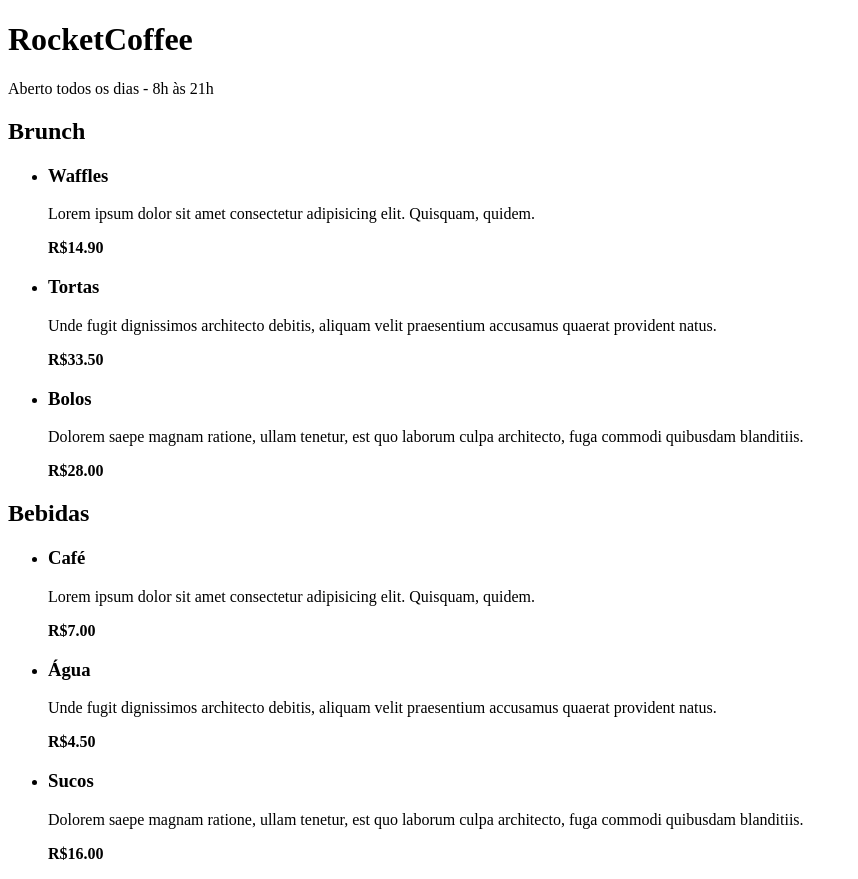
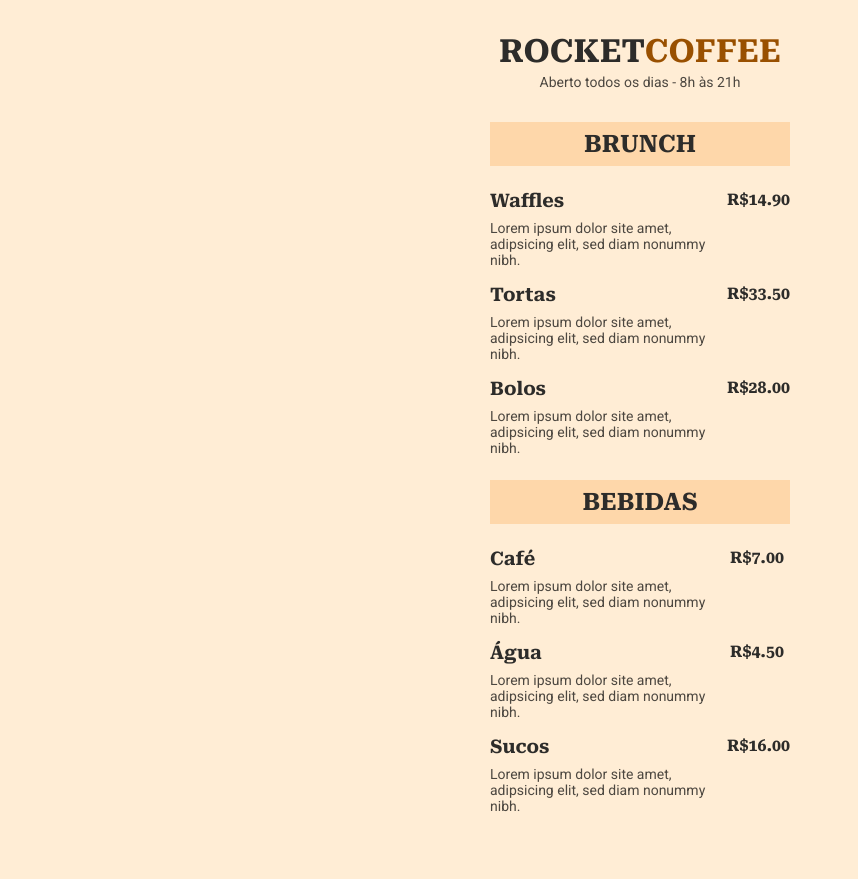
Before and after one commit to angelicaalbuquerque/rocketcoffee_rocketseat, a plain HTML site: page index.html in a window 1280 px wide. Shown: the whole page, without its empty margins (0-858 px from the left). After the commit the page ends 838 px from the top, so only its background shows below. Drawn offline with Linux system fonts and the light colour scheme.

Commit message:
Estilização do menu digital

```diff
--- a/index.html
+++ b/index.html
@@ -4,11 +4,18 @@
     <meta charset="UTF-8" />
     <meta http-equiv="X-UA-Compatible" content="IE=edge" />
     <meta name="viewport" content="width=device-width, initial-scale=1.0" />
+    <link rel="preconnect" href="https://fonts.googleapis.com" />
+    <link rel="preconnect" href="https://fonts.gstatic.com" crossorigin />
+    <link
+      href="https://fonts.googleapis.com/css2?family=Roboto&family=Roboto+Serif:opsz,wght@8..144,700&display=swap"
+      rel="stylesheet"
+    />
+    <link rel="stylesheet" href="./style.css" />
     <title>RocketCoffee</title>
   </head>
   <body>
     <header>
-      <h1>RocketCoffee</h1>
+      <h1>Rocket<span>Coffee</span></h1>
       <p>Aberto todos os dias - 8h às 21h</p>
     </header>
 
@@ -20,33 +27,33 @@
           <div class="details">
             <h3 class="item-title">Waffles</h3>
             <p class="description">
-              Lorem ipsum dolor sit amet consectetur adipisicing elit. Quisquam,
-              quidem.
+              Lorem ipsum dolor site amet, adipsicing elit, sed diam nonummy
+              nibh.
             </p>
           </div>
-          <strong> R$14.90 </strong>
+          <strong class="price"> R$14.90 </strong>
         </li>
 
         <li>
           <div class="details">
             <h3 class="item-title">Tortas</h3>
             <p class="description">
-              Unde fugit dignissimos architecto debitis, aliquam velit
-              praesentium accusamus quaerat provident natus.
+              Lorem ipsum dolor site amet, adipsicing elit, sed diam nonummy
+              nibh.
             </p>
           </div>
-          <strong> R$33.50 </strong>
+          <strong class="price"> R$33.50 </strong>
         </li>
 
         <li>
           <div class="details">
             <h3 class="item-title">Bolos</h3>
             <p class="description">
-              Dolorem saepe magnam ratione, ullam tenetur, est quo laborum culpa
-              architecto, fuga commodi quibusdam blanditiis.
+              Lorem ipsum dolor site amet, adipsicing elit, sed diam nonummy
+              nibh.
             </p>
           </div>
-          <strong> R$28.00 </strong>
+          <strong class="price"> R$28.00 </strong>
         </li>
       </ul>
     </section>
@@ -59,33 +66,33 @@
           <div class="details">
             <h3 class="item-title">Café</h3>
             <p class="description">
-              Lorem ipsum dolor sit amet consectetur adipisicing elit. Quisquam,
-              quidem.
+              Lorem ipsum dolor site amet, adipsicing elit, sed diam nonummy
+              nibh.
             </p>
           </div>
-          <strong> R$7.00 </strong>
+          <strong class="price"> R$7.00 </strong>
         </li>
 
         <li>
           <div class="details">
             <h3 class="item-title">Água</h3>
             <p class="description">
-              Unde fugit dignissimos architecto debitis, aliquam velit
-              praesentium accusamus quaerat provident natus.
+              Lorem ipsum dolor site amet, adipsicing elit, sed diam nonummy
+              nibh.
             </p>
           </div>
-          <strong> R$4.50 </strong>
+          <strong class="price"> R$4.50 </strong>
         </li>
 
         <li>
           <div class="details">
             <h3 class="item-title">Sucos</h3>
             <p class="description">
-              Dolorem saepe magnam ratione, ullam tenetur, est quo laborum culpa
-              architecto, fuga commodi quibusdam blanditiis.
+              Lorem ipsum dolor site amet, adipsicing elit, sed diam nonummy
+              nibh.
             </p>
           </div>
-          <strong> R$16.00 </strong>
+          <strong class="price"> R$16.00 </strong>
         </li>
       </ul>
     </section>
--- /dev/null
+++ b/style.css
@@ -0,0 +1,80 @@
+/* GLOBAL */
+* {
+  margin: 0;
+  padding: 0;
+}
+
+body {
+  background-color: #ffedd5;
+  color: rgba(0, 0, 0, 0.7);
+  font-family: "Roboto", sans-serif;
+}
+
+h1,
+h2,
+h3,
+strong {
+  font-family: "Roboto Serif", serif;
+  color: #2d2c2a;
+}
+
+h1,
+h2 {
+  text-transform: uppercase;
+}
+
+ul {
+  list-style-type: none;
+}
+
+/* HEADER */
+header {
+  padding: 32px 0;
+  text-align: center;
+}
+
+header h1 span {
+  color: #995000;
+}
+
+header p {
+  font-size: 14px;
+  margin-top: 4px;
+}
+
+header,
+section {
+  max-width: 300px;
+  margin: 0 auto;
+}
+
+/* SECTION */
+section {
+  margin-bottom: 24px;
+}
+
+section h2 {
+  background-color: #fed7aa;
+  padding: 8px 16px;
+  text-align: center;
+  margin-bottom: 24px;
+}
+
+/* LIST */
+ul li {
+  margin-bottom: 16px;
+  display: flex;
+}
+
+li .details {
+  max-width: 240px;
+}
+
+.details h3 {
+  margin-bottom: 8px;
+}
+
+.description {
+  font-size: 14px;
+  font-weight: 400;
+}
```
